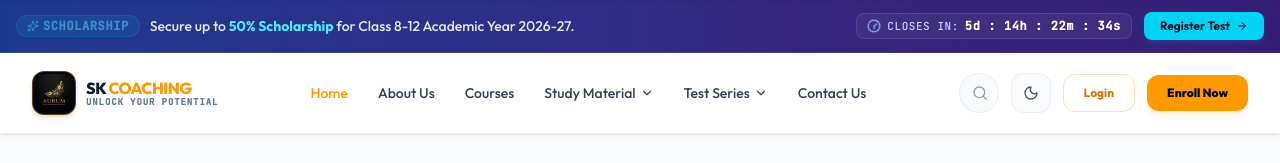
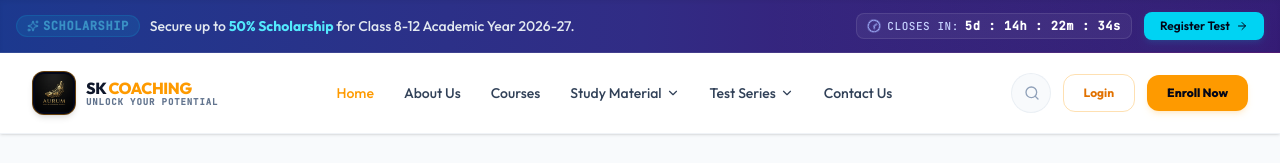
Before and after one commit to Niketraj08/Choching, a React (Vite) app: page / in a window 1280 px wide. Shown: the top 163 px of the page. Built offline with nearby package versions, Linux system fonts and the light colour scheme.

Commit message:
feat: enforce dark mode and remove toggle
Set application theme to dark mode by default and removed the theme toggle button from the navigation bar to streamline the UI.

```diff
--- a/src/App.tsx
+++ b/src/App.tsx
@@ -28,7 +28,7 @@ export default function App() {
   const [isPageLoading, setIsPageLoading] = useState<boolean>(false);
   const [isOpeningSplash, setIsOpeningSplash] = useState<boolean>(true);
   const [selectedTopperId, setSelectedTopperId] = useState<string | null>(null);
-  const [isDarkMode, setIsDarkMode] = useState<boolean>(false);
+  const [isDarkMode, setIsDarkMode] = useState<boolean>(true);
   const [searchQuery, setSearchQuery] = useState<string>("");
 
   // Auto-terminate the high-end splash screen on mount to transition into the home view
--- a/src/components/Navbar.tsx
+++ b/src/components/Navbar.tsx
@@ -191,14 +191,6 @@ export default function Navbar({
               </div>
             </div>
 
-            {/* Dark Mode Switch */}
-            <button
-              onClick={toggleDarkMode}
-              className="w-10 h-10 flex items-center justify-center rounded-xl bg-slate-50 dark:bg-slate-800 text-slate-600 dark:text-slate-300 border border-slate-200/60 dark:border-slate-700/60 hover:scale-105 active:scale-95 transition-all cursor-pointer"
-            >
-              {isDarkMode ? <Sun className="w-4 h-4 text-amber-400" /> : <Moon className="w-4 h-4" />}
-            </button>
-
             {/* Login Button (Outline style) */}
             <button
               onClick={() => handleNav("dashboard")}
@@ -218,12 +210,6 @@ export default function Navbar({
 
           {/* Mobile Navigation controls */}
           <div className="flex lg:hidden items-center gap-2">
-            <button
-              onClick={toggleDarkMode}
-              className="w-9 h-9 flex items-center justify-center rounded-lg bg-slate-100 dark:bg-slate-800 text-slate-600 dark:text-slate-300"
-            >
-              {isDarkMode ? <Sun className="w-4 h-4 text-amber-400" /> : <Moon className="w-4 h-4" />}
-            </button>
             <button
               onClick={() => handleNav("dashboard")}
               className="p-1.5 rounded-lg bg-amber-50 text-amber-600 dark:bg-amber-900/30 dark:text-amber-400 cursor-pointer"
```
